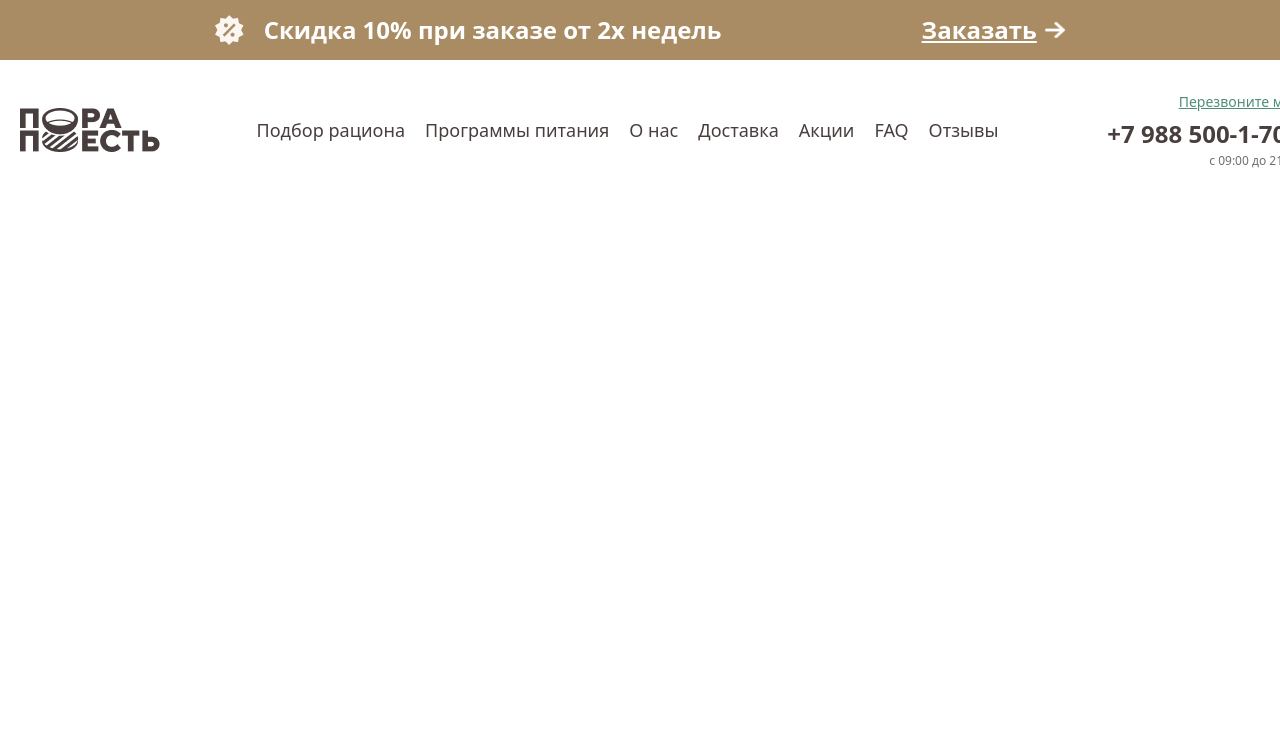
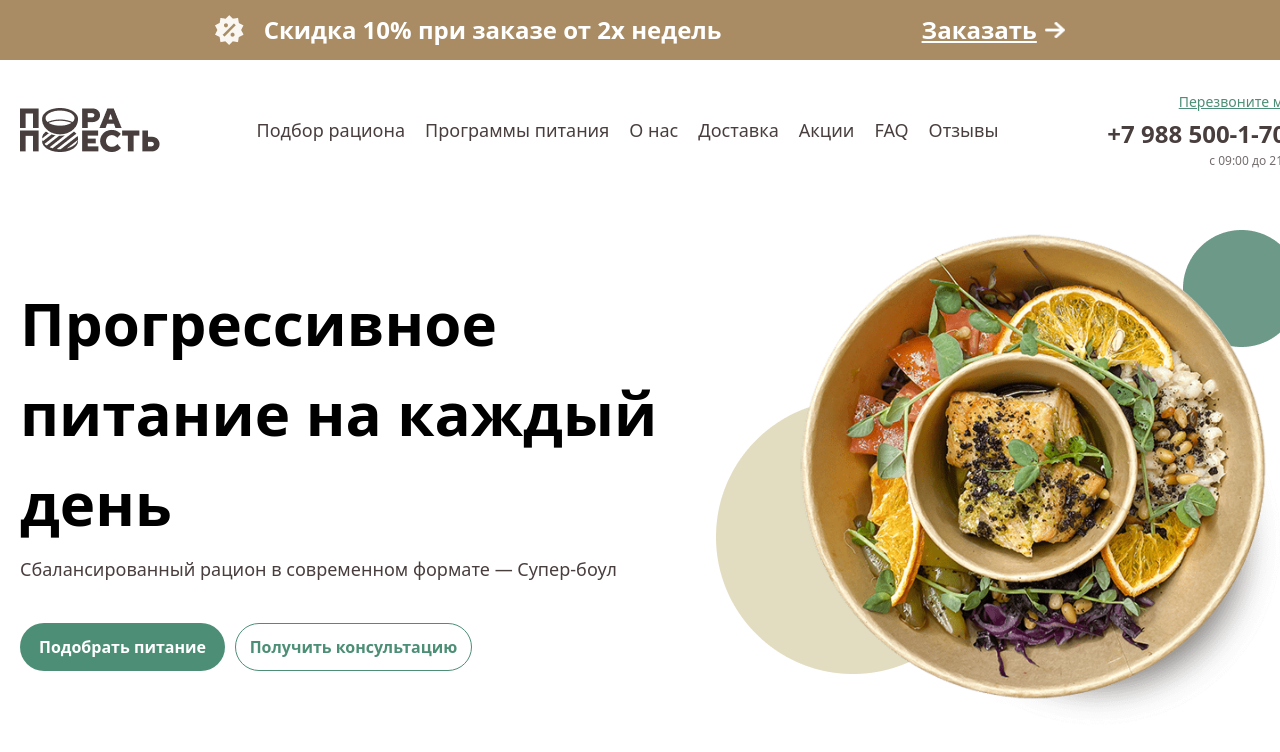
Before and after one commit to JM-2007-07/Meals-Time, a website: page index.html in a window 1280 px wide. Shown: the top 752 px of the page. Drawn offline with Linux system fonts and the light colour scheme.

Commit message:
1st section

```diff
--- a/index.html
+++ b/index.html
@@ -40,6 +40,24 @@
         </section>
     </header>
 
-
+    <main>
+        <section class="w-full px-5 flex flex-col gap-5 lg:flex-row lg:w-[1320px] lg:m-auto lg:justify-between items-center">
+            <div class="w-full flex flex-col gap-10 lg:w-[747px] ">
+                <div class="flex flex-col gap-2">
+                    <p class="text-[28px] font-bold lg:text-[60px]">Прогрессивное питание на каждый день</p>
+                    <p class="text-[14px] font-[500] text-[#493E3E] lg:text-[18px]">Сбалансированный рацион в  современном формате — Супер-боул</p>
+                </div>
+                <div class="flex gap-2.5">
+                    <button class="w-[184px] h-[48px] bg-[#4D8F76] rounded-[40px] text-white font-bold lg:w-[205px]">Подобрать питание</button>
+                    <button class="w-[184px] h-[48px] border-[#4D8F76] border rounded-[40px] text-[#4D8F76] font-bold lg:w-[237px]">Получить консультацию</button>
+                </div>
+            </div>
+            <div class="w-[300px] h-[300px] lg:w-[549px] lg:h-[549px] relative">
+                <img class="w-[290px] lg:w-[549px]" src="./Image/porapoest-top 1.png" alt="">
+                <img class="w-[144.85px] lg:w-[274px] absolute z-[-1] top-[100px] left-[-30px] lg:top-[200px] lg:left-[-50px]" src="./Image/Ellipse 28.png" alt="">
+                <img class="w-[61.85px] lg:w-[117px] absolute z-[-1] top-[10px] right-[15px] lg:top-[30px] lg:right-0" src="./Image/Ellipse 29.png" alt="">
+            </div>
+        </section>
+    </main>
 </body>
 </html>
```
